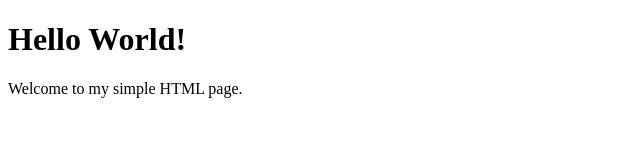
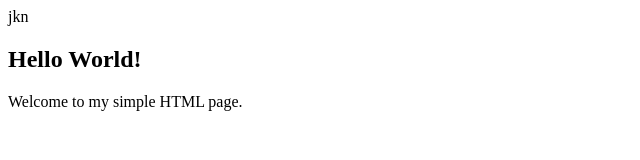
Before and after one commit to jossydee1/githubactions, a plain HTML site: page index.html in a window 1280 px wide. Shown: the whole page, without its empty margins (0-640 px from the left). Drawn offline with Linux system fonts and the light colour scheme.

Commit message:
Update index.html

```diff
--- a/index.html
+++ b/index.html
@@ -1,10 +1,10 @@
 <!DOCTYPE html>
-<html>
+<html jkjj>jkn
   <head j>
     <title>My Simple HTML Page</title>
   </head>
   <body>
-    <h1>Hello World!</h1>
+    <h2>Hello World!</h1>
     <p>Welcome to my simple HTML page.</p>
   </body>
 </html>
```
